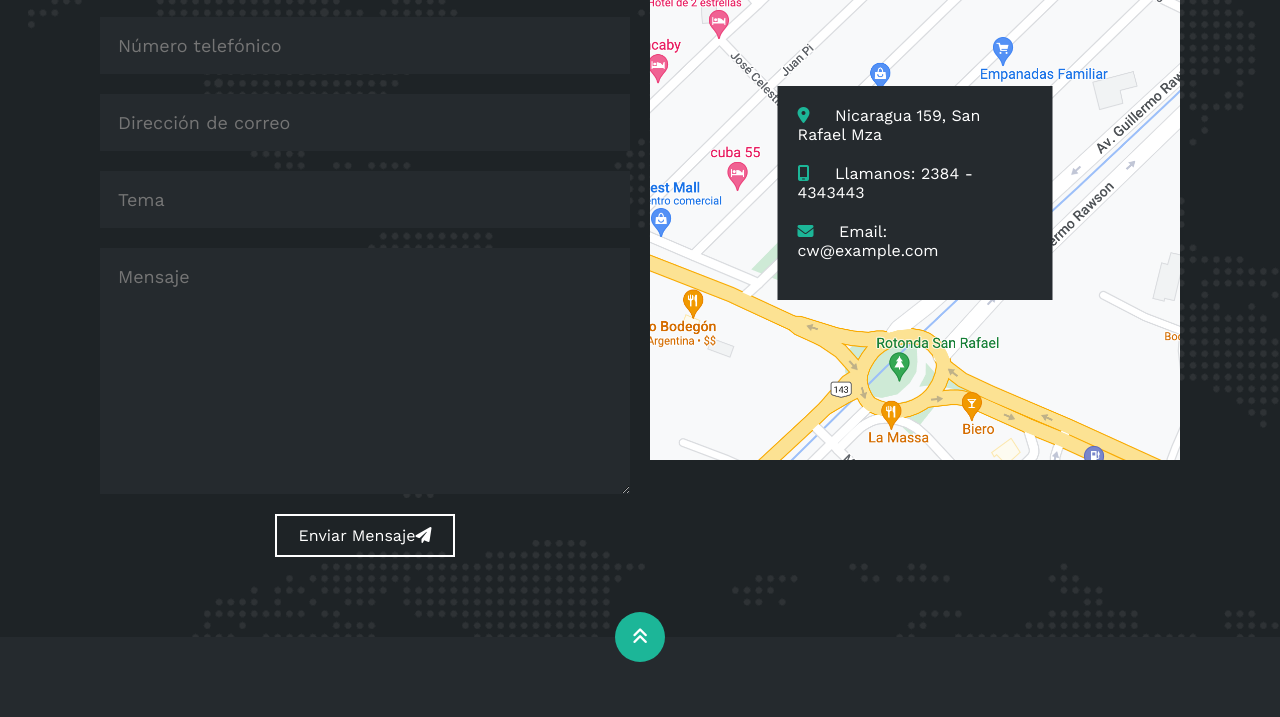
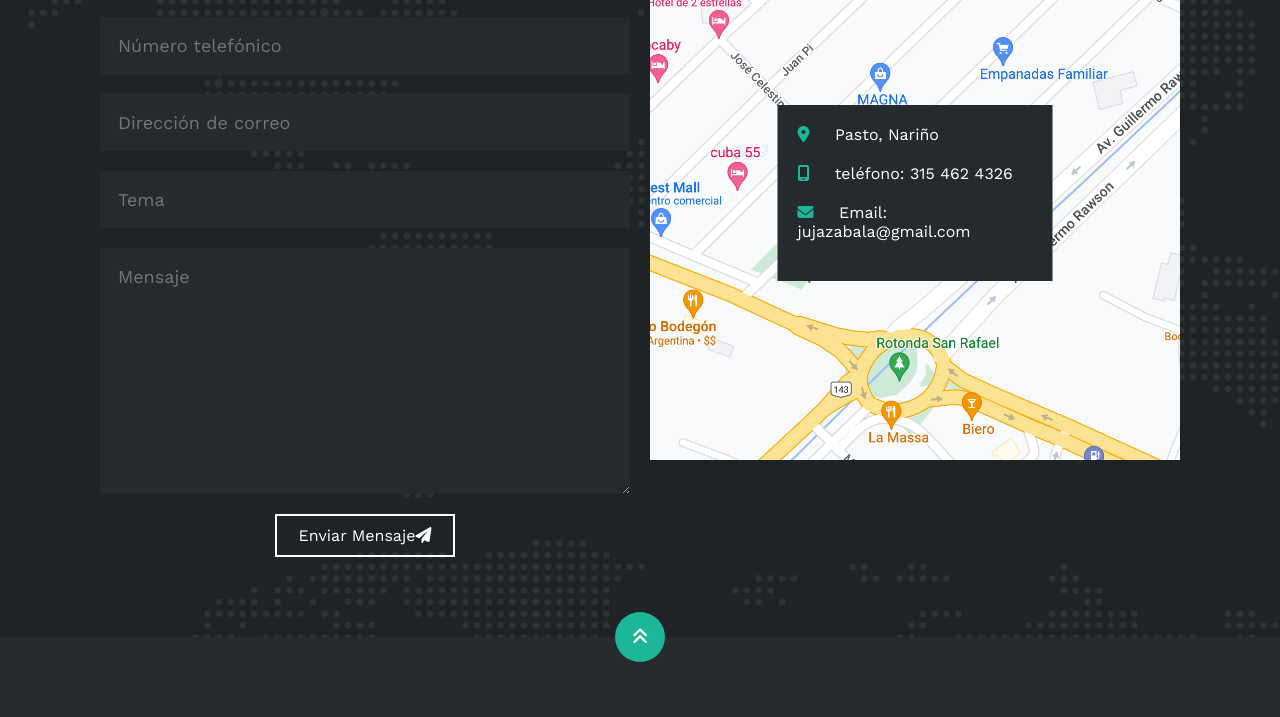
Before and after one commit to JacoboZabala/Portfolio, a plain HTML site: page index.html in a window 1280 px wide. Shown: the part 3823-4540 px from the top of the page. Drawn offline with nearby package versions, Linux system fonts and the light colour scheme.

Commit message:
Portfolio

```diff
--- a/index.html
+++ b/index.html
@@ -275,15 +275,15 @@
                         <ul>
                             <li>
                                 <i class="fa-solid fa-location-dot"></i>
-                                Nicaragua 159, San Rafael Mza
+                                Pasto, Nariño
                             </li>
                             <li>
                                 <i class="fa-solid fa-mobile-screen"></i>
-                                Llamanos: 2384 - 4343443
+                                teléfono: 315 462 4326
                             </li>
                             <li>
                                 <i class="fa-solid fa-envelope"></i>
-                                Email: cw@example.com
+                                Email: jujazabala@gmail.com
                             </li>
                         </ul>
                     </div>
```
